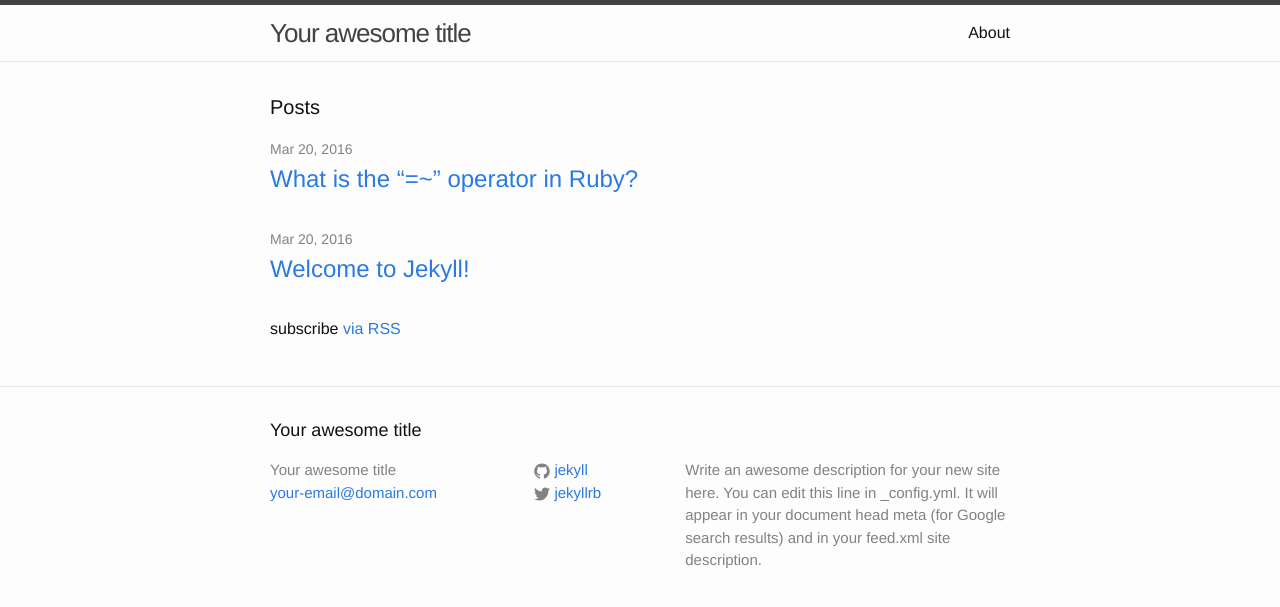
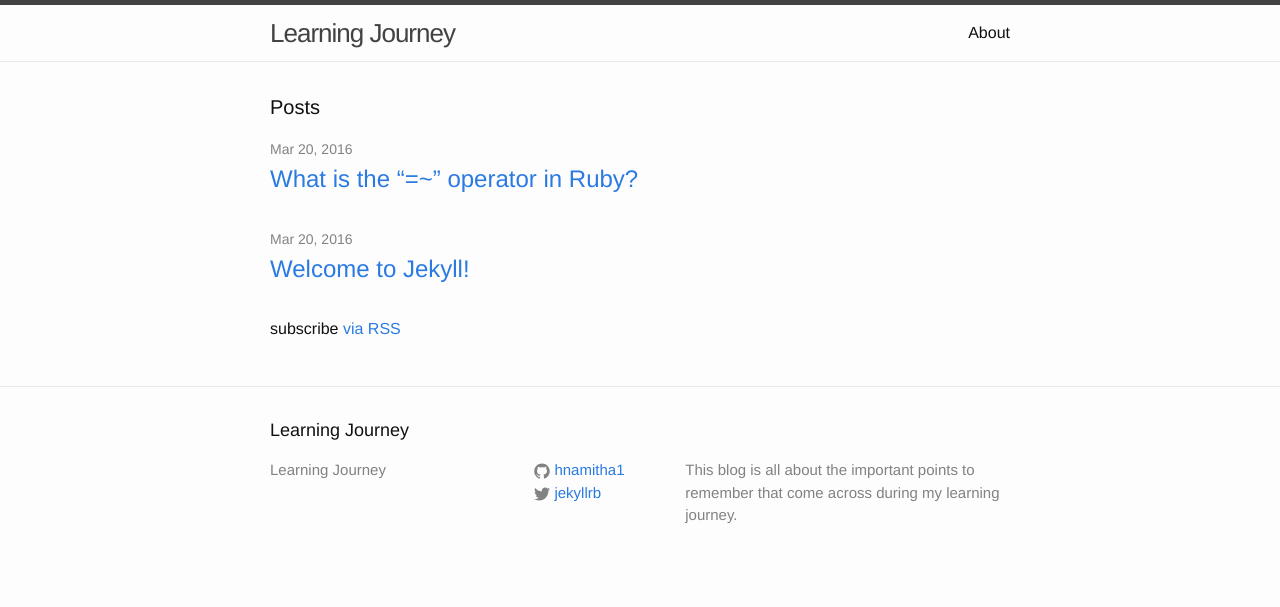
Before and after one commit to hnamitha1/hnamitha1.github.io, a Jekyll site: the page built from index.html, in a window 1280 px wide. Shown: the top 607 px of the page. Built offline with Jekyll 4.4.1, drawn with Linux system fonts in a browser that asks for light colours.

Commit message:
config.yml customized

```diff
--- a/_config.yml
+++ b/_config.yml
@@ -6,16 +6,14 @@
 # 'jekyll serve'. If you change this file, please restart the server process.
 
 # Site settings
-title: Your awesome title
-email: your-email@domain.com
+title: Learning Journey
+#email: your-email@domain.com
 description: > # this means to ignore newlines until "baseurl:"
-  Write an awesome description for your new site here. You can edit this
-  line in _config.yml. It will appear in your document head meta (for
-  Google search results) and in your feed.xml site description.
+  This blog is all about the important points to remember that come across during my learning journey.
 baseurl: "" # the subpath of your site, e.g. /blog
-url: "http://yourdomain.com" # the base hostname & protocol for your site
+url: "http://hnamitha1.github.io" # the base hostname & protocol for your site
 twitter_username: jekyllrb
-github_username:  jekyll
+github_username:  hnamitha1
 
 # Build settings
 markdown: kramdown
```
